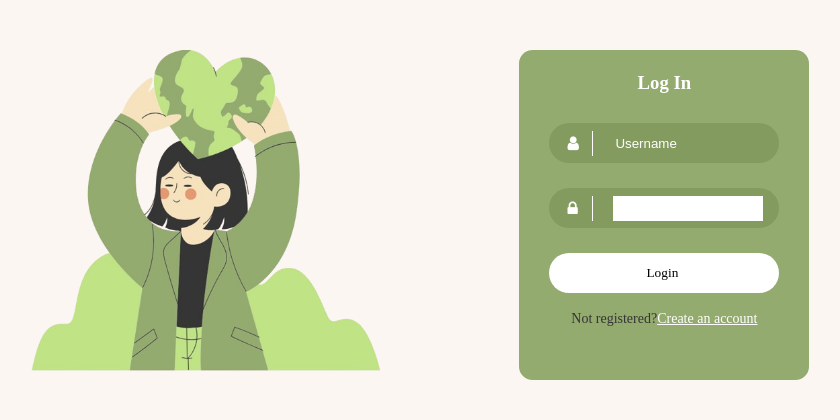
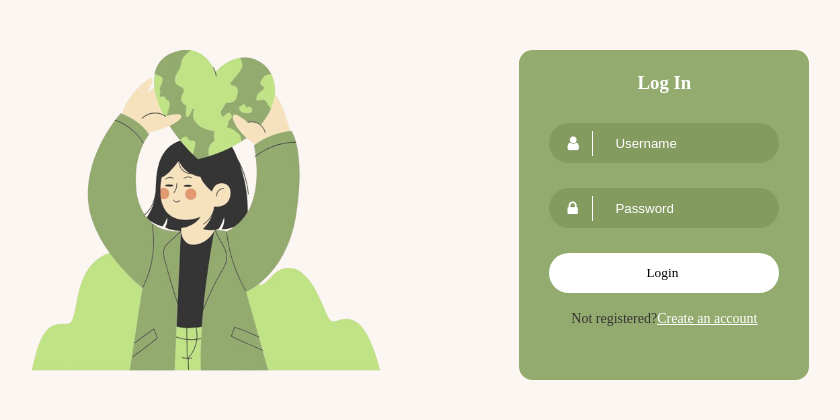
Before and after one commit to meyalissa/EcoXChange, a PHP site: page /pages/Login.php in a window 1280 px wide. Shown: the part 204-624 px from the top of the page, without its empty margins (159-999 px from the left). Run offline with PHP 8.4, Linux system fonts and the light colour scheme.

Commit message:
Update login.css

```diff
--- a/EcoXchange/style/login.css
+++ b/EcoXchange/style/login.css
@@ -130,10 +130,7 @@ span{
     color: var(--white-color);
 }
 
-.password{
-    background-color: white;
-    color: var(--white-color);
-}
+
 @media screen and (max-width: 855px) {
     .main-left{
         display: none;
```
